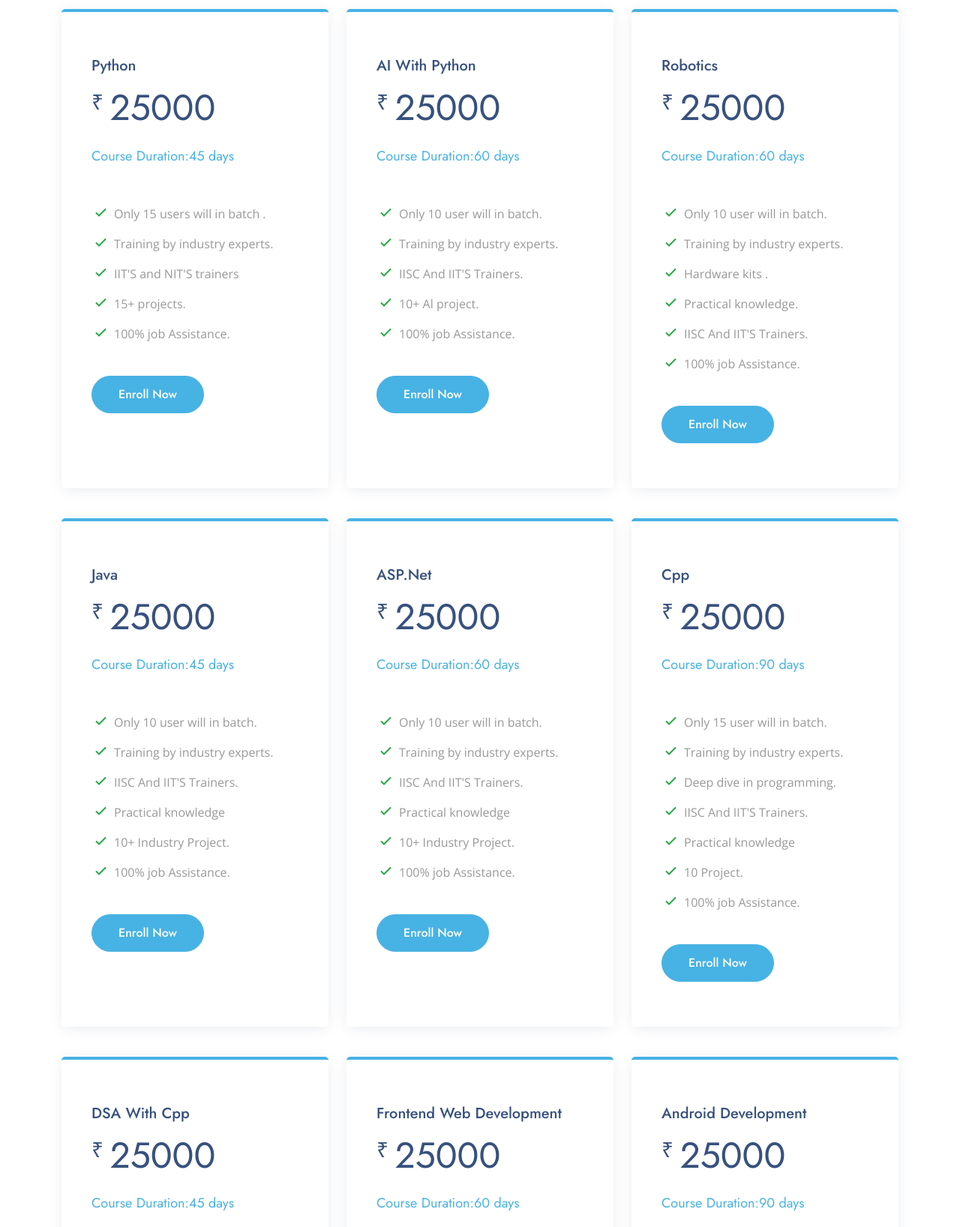
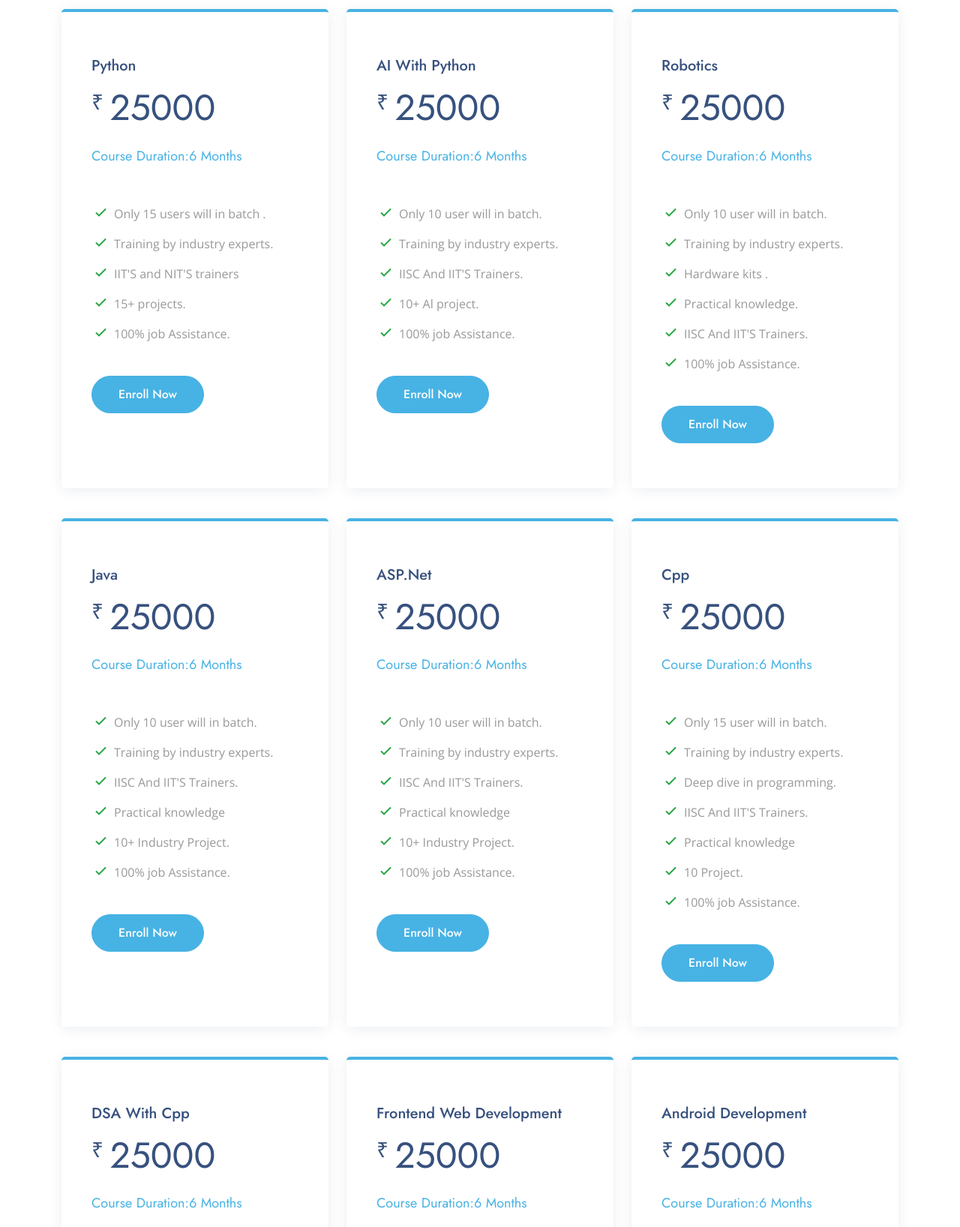
Before and after one commit to IP-Coder/Dabotics, a PHP site: page /Courses.php in a window 1280 px wide. Shown: the part 284-1920 px from the top of the page at 75% size. Run offline with PHP 8.4, Linux system fonts and the light colour scheme.

Commit message:
Duration change
Duration change

```diff
--- a/Courses.php
+++ b/Courses.php
@@ -33,7 +33,7 @@
                         <h3>Python</h3>
                         <h4><sup>₹
                             </sup>25000<span> </span></h4>
-                        <h4><span>Course Duration:45 days</span></h4>
+                        <h4><span>Course Duration:6 Months</span></h4>
 
                         <ul>
                             <li><i class="bx bx-check"></i> Only 15 users will in batch .
@@ -54,7 +54,7 @@
                         <h3>AI With Python</h3>
                         <h4><sup>₹
                             </sup>25000<span> </span></h4>
-                        <h4><span>Course Duration:60 days</span></h4>
+                        <h4><span>Course Duration:6 Months</span></h4>
 
                         <ul>
                             <li><i class="bx bx-check"></i> Only 10 user will in batch.
@@ -76,7 +76,7 @@
                         <h3>Robotics</h3>
                         <h4><sup>₹
                             </sup>25000<span> </span></h4>
-                        <h4><span>Course Duration:60 days</span></h4>
+                        <h4><span>Course Duration:6 Months</span></h4>
 
                         <ul>
                             <li><i class="bx bx-check"></i>Only 10 user will in batch.
@@ -105,7 +105,7 @@
                         <h3>Java</h3>
                         <h4><sup>₹
                             </sup>25000<span> </span></h4>
-                        <h4><span>Course Duration:45 days</span></h4>
+                        <h4><span>Course Duration:6 Months</span></h4>
 
                         <ul>
                             <li><i class="bx bx-check"></i> Only 10 user will in batch.
@@ -130,7 +130,7 @@
                         <h3>ASP.Net</h3>
                         <h4><sup>₹
                             </sup>25000<span> </span></h4>
-                        <h4><span>Course Duration:60 days</span></h4>
+                        <h4><span>Course Duration:6 Months</span></h4>
 
                         <ul>
                             <li><i class="bx bx-check"></i> Only 10 user will in batch.
@@ -155,7 +155,7 @@
                         <h3>Cpp</h3>
                         <h4><sup>₹
                             </sup>25000<span> </span></h4>
-                        <h4><span>Course Duration:90 days</span></h4>
+                        <h4><span>Course Duration:6 Months</span></h4>
 
                         <ul>
                             <li><i class="bx bx-check"></i> Only 15 user will in batch.
@@ -185,7 +185,7 @@
                         <h3>DSA With Cpp</h3>
                         <h4><sup>₹
                             </sup>25000<span> </span></h4>
-                        <h4><span>Course Duration:45 days</span></h4>
+                        <h4><span>Course Duration:6 Months</span></h4>
 
                         <ul>
                             <li><i class="bx bx-check"></i> Only 10 user will in batch.
@@ -210,7 +210,7 @@
                         <h3>Frontend Web Development</h3>
                         <h4><sup>₹
                             </sup>25000<span> </span></h4>
-                        <h4><span>Course Duration:60 days</span></h4>
+                        <h4><span>Course Duration:6 Months</span></h4>
 
                         <ul>
                             <li><i class="bx bx-check"></i> Only 10 user will in batch.
@@ -235,7 +235,7 @@
                         <h3>Android Development</h3>
                         <h4><sup>₹
                             </sup>25000<span> </span></h4>
-                        <h4><span>Course Duration:90 days</span></h4>
+                        <h4><span>Course Duration:6 Months</span></h4>
 
                         <ul>
                             <li><i class="bx bx-check"></i> Only 15 user will in batch.
@@ -265,7 +265,7 @@
                         <h3>Digital Marketing</h3>
                         <h4><sup>₹
                             </sup>25000<span> </span></h4>
-                        <h4><span>Course Duration:45 days</span></h4>
+                        <h4><span>Course Duration:6 Months</span></h4>
 
                         <ul>
                             <li><i class="bx bx-check"></i> Only 10 user will in batch.
@@ -290,7 +290,7 @@
                         </h3>
                         <h4><sup>₹
                             </sup>25000<span> </span></h4>
-                        <h4><span>Course Duration:60 days</span></h4>
+                        <h4><span>Course Duration:6 Months</span></h4>
 
                         <ul>
                             <li><i class="bx bx-check"></i> Only 10 user will in batch.
@@ -314,7 +314,7 @@
                         <h3>Cyber Security</h3>
                         <h4><sup>₹
                             </sup>25000<span> </span></h4>
-                        <h4><span>Course Duration:90 days</span></h4>
+                        <h4><span>Course Duration:6 Months</span></h4>
 
                         <ul>
                             <li><i class="bx bx-check"></i> Only 5 user will in batch.
```
